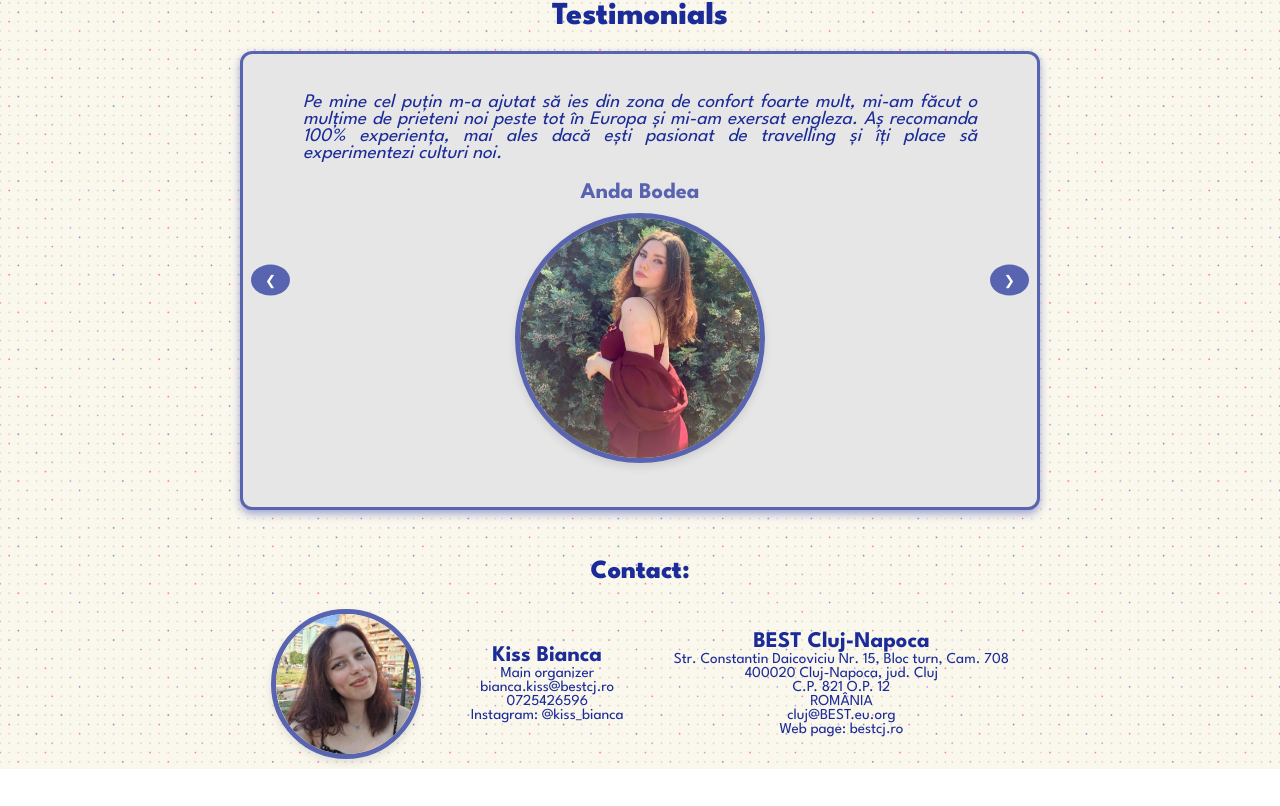
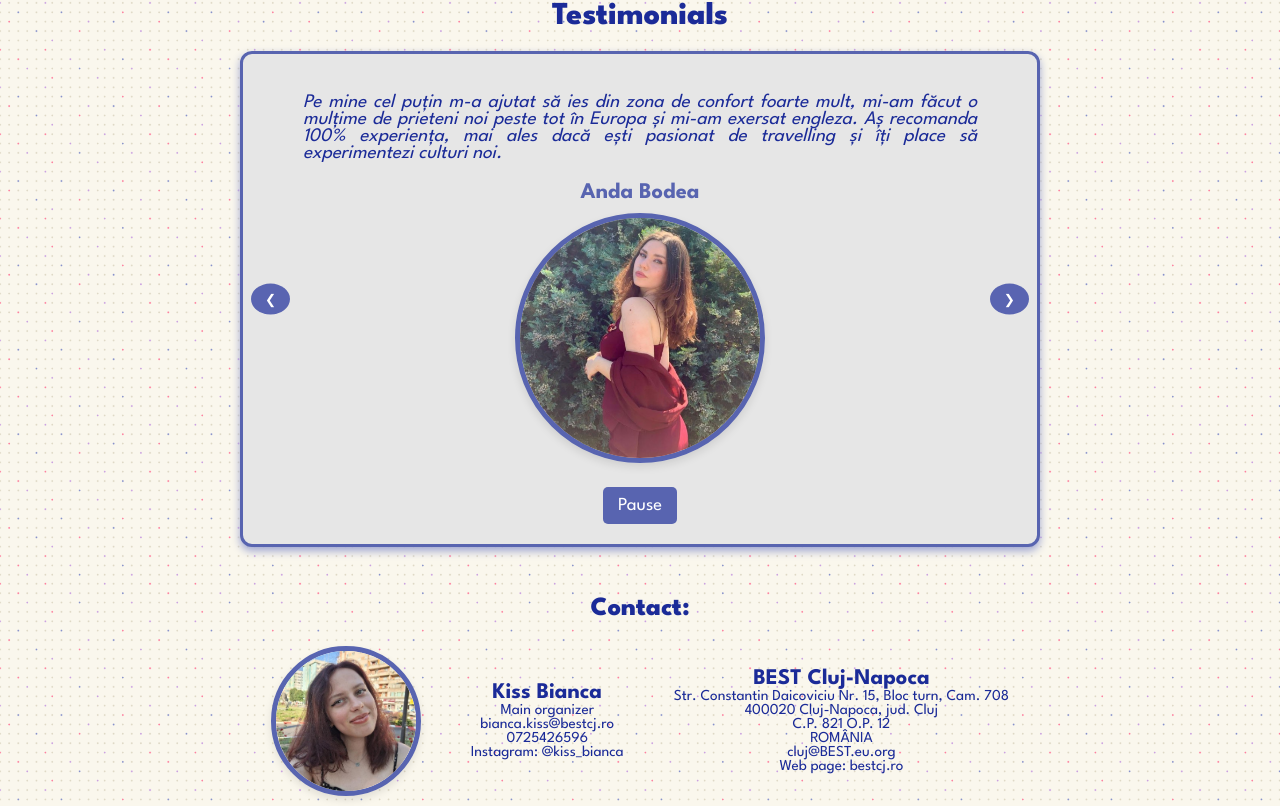
Before and after one commit to OliRuttner/Vivaldi25Winter_Site, a React (Create React App) app: page / in a window 1280 px wide. Shown: the part 710-1516 px from the top of the page. Before the commit the page ends 1479 px from the top, so only its background shows below. Built offline with nearby package versions, Linux system fonts and the light colour scheme.

Commit message:
Added pause button to testimonials

```diff
--- a/src/Testimonials.js
+++ b/src/Testimonials.js
@@ -47,30 +47,39 @@ const testimonials = [
 const Testimonials = () => {
 
 const [index, setIndex] = useState(0);
+const [isPaused, setIsPaused] = useState(false);
+
 // Auto-play every 5 seconds
 useEffect(() => {
+  if (isPaused) return;
+
   const interval = setInterval(() => {
     setIndex((prev) => (prev + 1) % testimonials.length);
-    }, 30000);
+  }, 15000);
+
   return () => clearInterval(interval);
-  }, []);
+}, [isPaused]);
 
 const next = () => setIndex((prev) => (prev + 1) % testimonials.length);
 const prev = () =>
     setIndex((prev) => (prev - 1 + testimonials.length) % testimonials.length);
+const togglePause = () => setIsPaused((prev) => !prev);
 
   return (
     <div className="testimonials-section" id="testimonials">
-        <h2>Testimonials</h2>
+      <h2 className="testimonials-title">Testimonials</h2>
       <div className="testimonial-carousel">
         <div className="testimonial">
-          <p dangerouslySetInnerHTML={{ __html: testimonials[index].text }}></p>
-          <h4>{testimonials[index].author}</h4>
-          <img src={testimonials[index].picture} alt={testimonials[index].author} />
+          <p className="testimonial-text" dangerouslySetInnerHTML={{ __html: testimonials[index].text }}></p>
+          <h4 className="testimonial-author">{testimonials[index].author}</h4>
+          <img className="testimonial-image" src={testimonials[index].picture} alt={testimonials[index].author} />
         </div>
 
+        <div className="testimonial-buttons">
           <button className="prev" onClick={prev}>❮</button>
           <button className="next" onClick={next}>❯</button>
+          <button className="pause" onClick={togglePause}>{isPaused ? 'Resume' : 'Pause'}</button>
+        </div>
       </div>
     </div>
   );
--- a/src/index.css
+++ b/src/index.css
@@ -276,6 +276,20 @@ button.next { right: 8px; }
 button:hover {
   background: hsl(232, 36%, 32%);
 }
+.testimonial-buttons .pause {
+  padding: 10px 15px;
+  border: none;
+  border-radius: 5px;
+  background-color: #5864B0;
+  color: white;
+  font-size: calc(0.5vw + 0.75rem);
+  cursor: pointer;
+  transition: background-color 0.3s ease;
+}
+
+.testimonial-buttons .pause:hover {
+  background-color: hsl(232, 36%, 32%);
+}
 
 @media (max-width: 1200px) {
   * {
```
Lines whose indentation alone changed are shown as unchanged.
